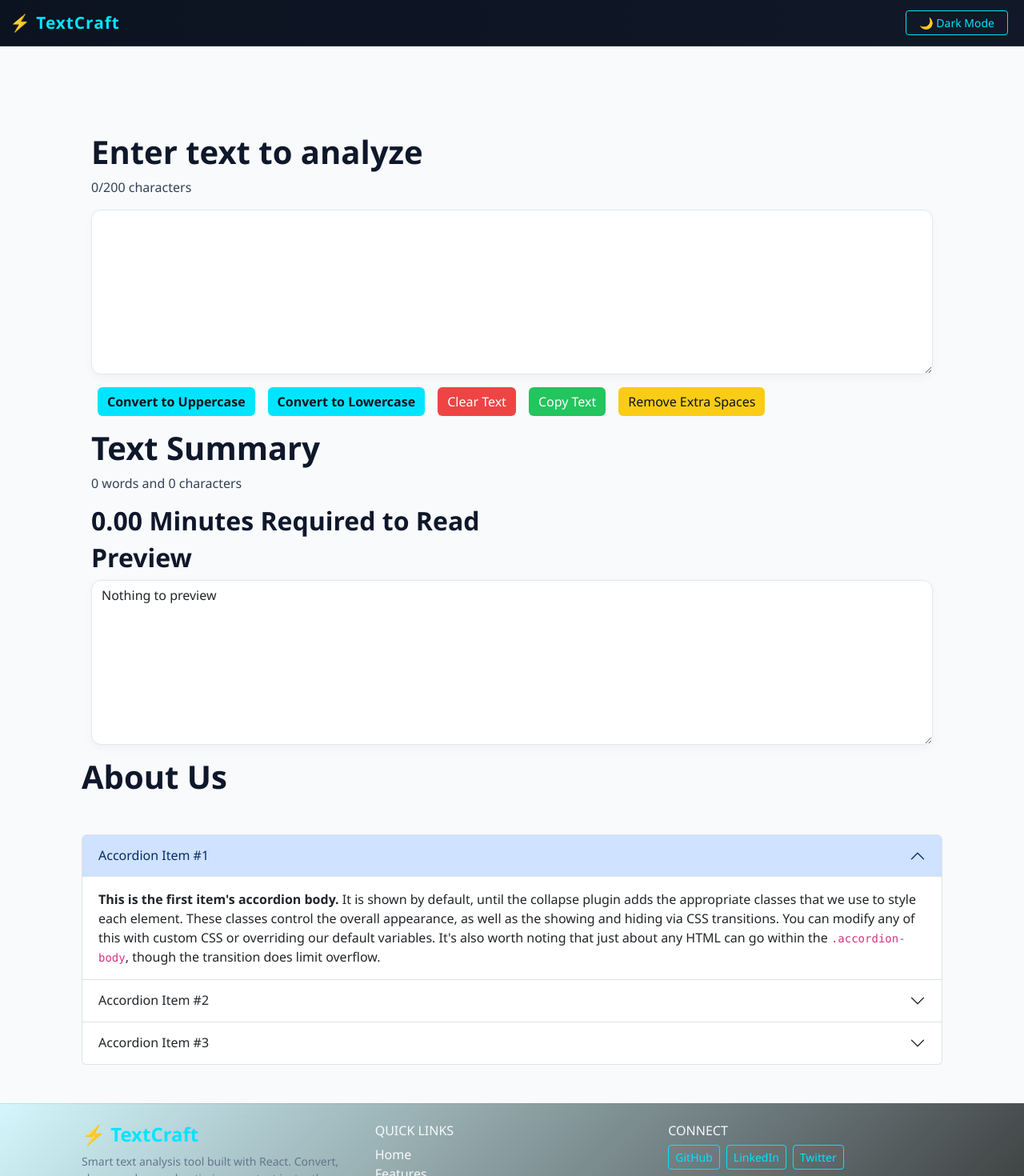
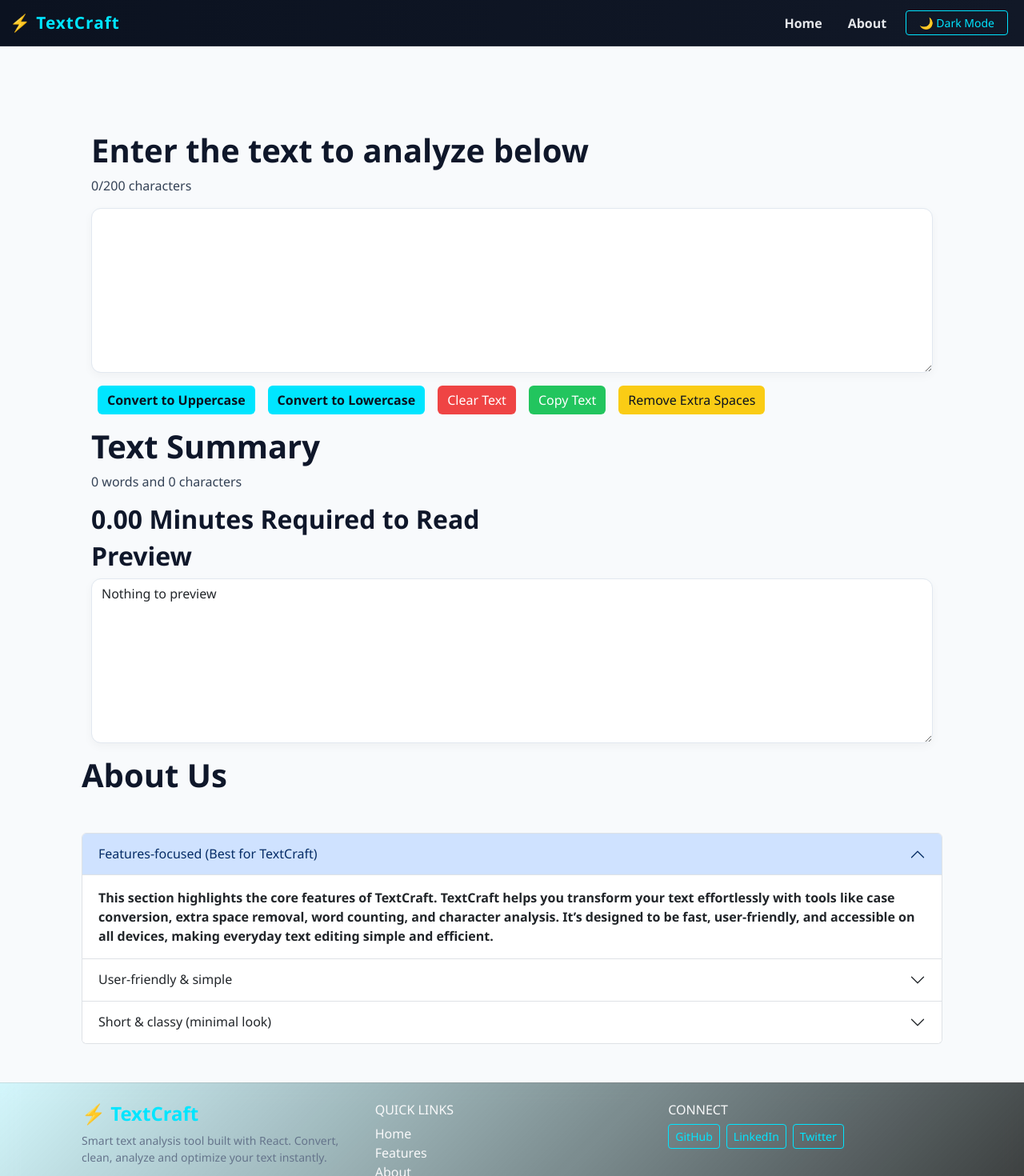
Before and after one commit to Pratik01221/TEXTCRAFT, a React (Create React App) app: page / in a window 1280 px wide. Shown: the top 1470 px of the page at 80% size. Built offline with nearby package versions, Linux system fonts and the light colour scheme.

Commit message:
deployment

```diff
--- a/package.json
+++ b/package.json
@@ -1,4 +1,5 @@
 {
+  "homepage": "https://pratik01221.github.io/TEXTCRAFT",
   "name": "textutils",
   "version": "0.1.0",
   "private": true,
@@ -8,12 +9,16 @@
     "@testing-library/react": "^16.3.2",
     "@testing-library/user-event": "^13.5.0",
     "bootstrap": "^5.3.8",
+    "gh-pages": "^6.3.0",
     "react": "^19.2.4",
     "react-dom": "^19.2.4",
+    "react-router-dom": "^7.13.0",
     "react-scripts": "5.0.1",
     "web-vitals": "^2.1.4"
   },
   "scripts": {
+    "predeploy": "npm run build",
+    "deploy": "gh-pages -d build",
     "start": "react-scripts start",
     "build": "react-scripts build",
     "test": "react-scripts test",
--- a/src/App.js
+++ b/src/App.js
@@ -1,28 +1,19 @@
-import './App.css';
 import Navbar from './components/Navbar';
 import TextForm from './components/TextForm';
-import Footer from './components/Footer';
 import "./style/Theme.css";
-import About from './components/About';
 import { useState } from 'react';
 import Alert from './components/Alert';
-
-import { type } from '@testing-library/user-event/dist/type';
-
+import Footer from './components/Footer';
+import About from './components/About';
 
 function App() {
 
   const [mode, setMode] = useState('light');
-  const [alert,setAlert]=useState(null);
+  const [alert, setAlert] = useState(null);
 
   const showAlert = (message, type) => {
-  setAlert({
-    msg: message,
-    type: type
-  });
-  setTimeout(() => {
-  setAlert(null);
-  }, 1500);
+    setAlert({ msg: message, type: type });
+    setTimeout(() => setAlert(null), 1500);
   };
 
   const toggleMode = () => {
@@ -31,29 +22,31 @@ const toggleMode = () => {
       document.body.style.backgroundColor = '#0f172a';
       document.body.style.color = 'white';
       showAlert('Dark Mode has activated', 'success');
-    // document.title = 'TextCraft - Dark Mode';
     } else {
       setMode('light');
       document.body.style.backgroundColor = 'white';
       document.body.style.color = 'black';
-    showAlert('White Mode has Activated', 'warning');
-    // document.title = 'TextCraft - Light Mode';
+      showAlert('Light Mode has activated', 'warning');
     }
   };
-
 
   return (
     <>
       <Navbar mode={mode} toggleMode={toggleMode} />
-      <div style={{ marginTop: "40px" }}>
+
+      <div style={{ paddingTop: "70px" }}>
         <Alert alert={alert} />
       </div>
 
-      <div className="container mt-5 pt-5">
-        <TextForm heading="Enter text to analyze" showAlert={showAlert} mode={mode} />
+      <div className="container mt-4">
+        <TextForm
+          showAlert={showAlert}
+          heading="Enter the text to analyze below"
+          mode={mode}
+        />
       </div>
+      <About />
 
-      <About />
       <Footer mode={mode} />
     </>
   );
--- a/src/components/About.js
+++ b/src/components/About.js
@@ -2,10 +2,10 @@ import React, { useState } from 'react'
 
 export default function About() {
 
-  const [myStyle, setmyStyle]= useState({
+  const [myStyle, setmyStyle] = useState({
 
-      Color:'white',
-      backgroundColor:'black'
+    Color: 'white',
+    backgroundColor: 'black'
 
   });
 
@@ -38,42 +38,44 @@ export default function About() {
 
 
   return (
-    <div className='container'    >
+    <div className='container '    >
       <h1 className='my-3'>About Us</h1>
       <div className="accordion my-5" id="accordionExample">
         <div className="accordion-item"    >
           <h2 className="accordion-header" id="headingOne">
-            <button className="accordion-button"     type="button" data-bs-toggle="collapse" data-bs-target="#collapseOne" aria-expanded="true" aria-controls="collapseOne">
-              Accordion Item #1
+            <button className="accordion-button" type="button" data-bs-toggle="collapse" data-bs-target="#collapseOne" aria-expanded="true" aria-controls="collapseOne">
+              Features-focused (Best for TextCraft)
             </button>
           </h2>
           <div id="collapseOne" className="accordion-collapse collapse show" aria-labelledby="headingOne" data-bs-parent="#accordionExample">
             <div className="accordion-body">
-              <strong>This is the first item's accordion body.</strong> It is shown by default, until the collapse plugin adds the appropriate classes that we use to style each element. These classes control the overall appearance, as well as the showing and hiding via CSS transitions. You can modify any of this with custom CSS or overriding our default variables. It's also worth noting that just about any HTML can go within the <code>.accordion-body</code>, though the transition does limit overflow.
+              <strong>This section highlights the core features of TextCraft.
+                TextCraft helps you transform your text effortlessly with tools like case conversion, extra space removal, word counting, and character analysis. It’s designed to be fast, user-friendly, and accessible on all devices, making everyday text editing simple and efficient.</strong>
             </div>
           </div>
         </div>
         <div className="accordion-item"   >
           <h2 className="accordion-header" id="headingTwo">
-            <button className="accordion-button collapsed"    type="button" data-bs-toggle="collapse" data-bs-target="#collapseTwo" aria-expanded="false" aria-controls="collapseTwo">
-              Accordion Item #2
+            <button className="accordion-button collapsed" type="button" data-bs-toggle="collapse" data-bs-target="#collapseTwo" aria-expanded="false" aria-controls="collapseTwo">
+              User-friendly & simple
             </button>
           </h2>
           <div id="collapseTwo" className="accordion-collapse collapse" aria-labelledby="headingTwo" data-bs-parent="#accordionExample">
             <div className="accordion-body">
-              <strong>This is the second item's accordion body.</strong> It is hidden by default, until the collapse plugin adds the appropriate classes that we use to style each element. These classes control the overall appearance, as well as the showing and hiding via CSS transitions. You can modify any of this with custom CSS or overriding our default variables. It's also worth noting that just about any HTML can go within the <code>.accordion-body</code>, though the transition does limit overflow.
+              <strong>Because it saves time and keeps things simple. Whether you’re a student, developer, or content creator, TextCraft provides quick text utilities without unnecessary complexity. Clean UI, instant results, and smooth performance — all in one place.</strong>
             </div>
           </div>
         </div>
         <div className="accordion-item"   >
           <h2 className="accordion-header" id="headingThree">
-            <button className="accordion-button collapsed"     type="button" data-bs-toggle="collapse" data-bs-target="#collapseThree" aria-expanded="false" aria-controls="collapseThree">
-              Accordion Item #3
+            <button className="accordion-button collapsed" type="button" data-bs-toggle="collapse" data-bs-target="#collapseThree" aria-expanded="false" aria-controls="collapseThree">
+              Short & classy (minimal look)
             </button>
           </h2>
           <div id="collapseThree" className="accordion-collapse collapse" aria-labelledby="headingThree" data-bs-parent="#accordionExample">
             <div className="accordion-body">
-              <strong>This is the third item's accordion body.</strong> It is hidden by default, until the collapse plugin adds the appropriate classes that we use to style each element. These classes control the overall appearance, as well as the showing and hiding via CSS transitions. You can modify any of this with custom CSS or overriding our default variables. It's also worth noting that just about any HTML can go within the <code>.accordion-body</code>, though the transition does limit overflow.
+              <strong>TextCraft is built for speed and simplicity.
+                No distractions, no confusion — just powerful text tools that get the job done in seconds.</strong>
             </div>
           </div>
 
--- a/src/components/Navbar.js
+++ b/src/components/Navbar.js
@@ -1,4 +1,5 @@
 import React from "react";
+// import { Link } from "react-router-dom";
 
 export default function Navbar({ mode, toggleMode }) {
   return (
@@ -14,20 +15,46 @@ export default function Navbar({ mode, toggleMode }) {
       }}
     >
       <div className="container-fluid">
-        <span
+        {/* Brand */}
+        <a
+          href="/"
           className="navbar-brand fw-bold"
           style={{
             color: "#00e5ff",
             letterSpacing: "1px",
             fontSize: "1.3rem",
+            textDecoration: "none",
           }}
         >
           ⚡ TextCraft
-        </span>
+        </a>
 
-        <div className="collapse navbar-collapse">
+        <div className="collapse navbar-collapse show">
           <ul className="navbar-nav ms-auto align-items-center">
 
+            {/* Home */}
+            <li className="nav-item mx-2">
+              <a
+                href="/"
+                className="nav-link fw-semibold"
+                style={{ color: mode === "dark" ? "white" : "black" }}
+              >
+                Home
+              </a>
+            </li>
+
+            {/* About */}
+            <li className="nav-item mx-2">
+              <a
+                href="/about"
+                className="nav-link fw-semibold"
+                style={{ color: mode === "dark" ? "white" : "black" }}
+              >
+                About
+              </a>
+            </li>
+
+            {/* Dark / Light toggle */}
             <li className="nav-item mx-2">
               <button
                 onClick={toggleMode}
```
Also changed, not shown: 1 other file (tests, documents, lock files or other folders). Lines whose indentation alone changed are shown as unchanged.
